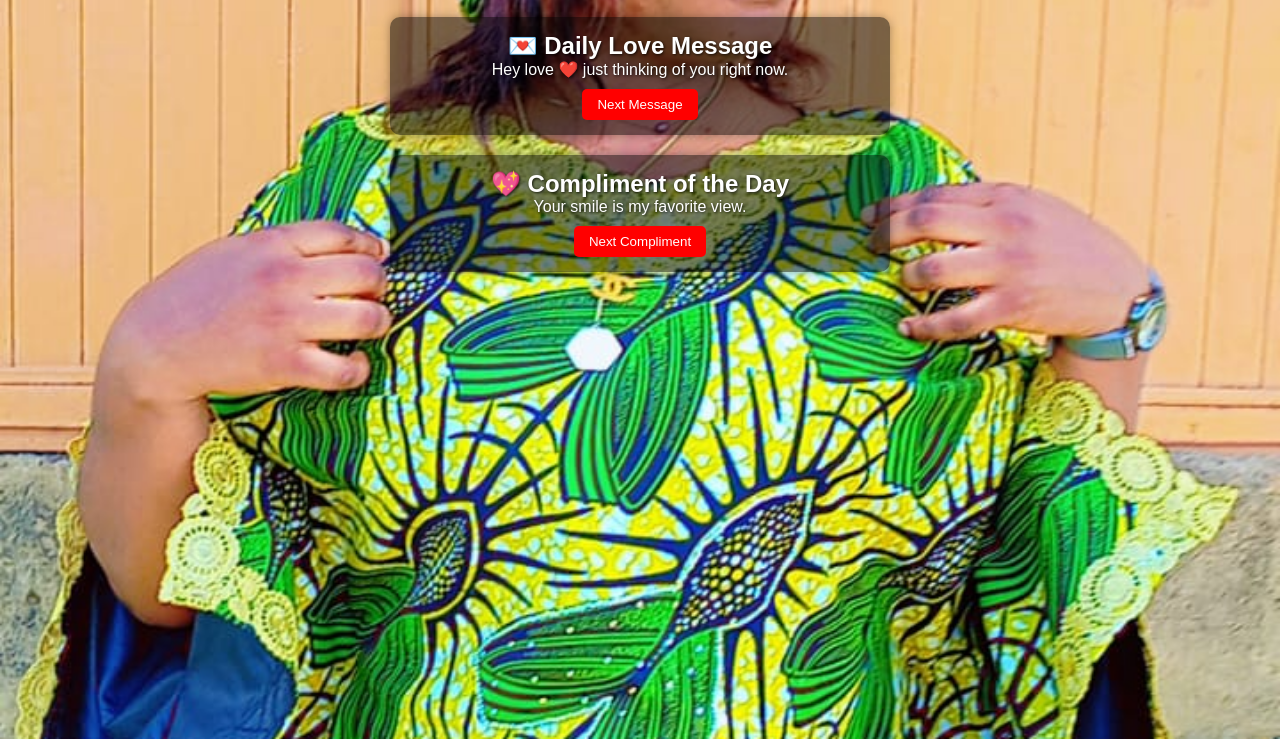
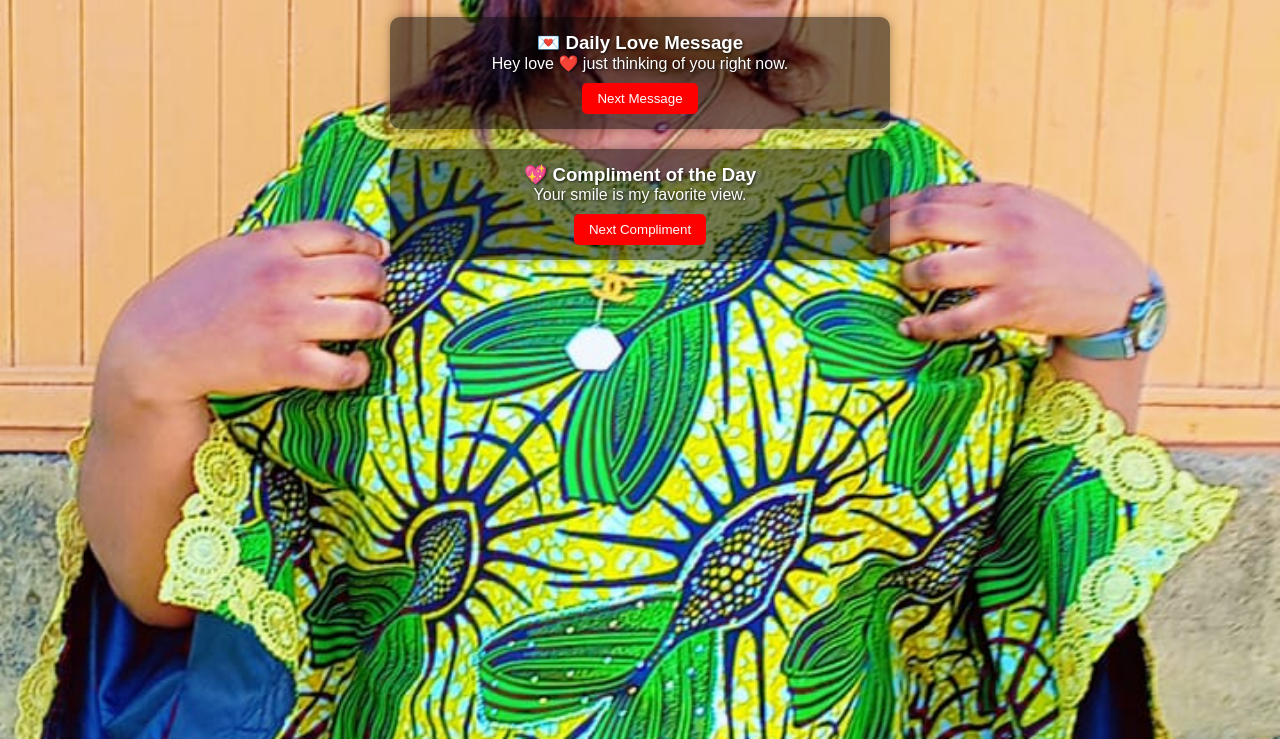
Before and after one commit to Olawale11954/lovesms, a plain HTML site: page index.html in a window 1280 px wide. Shown: the part 61-800 px from the top of the page. Drawn offline with Linux system fonts and the light colour scheme.

Commit message:
Update index.html

```diff
--- a/index.html
+++ b/index.html
@@ -10,13 +10,13 @@
     <h1>💌 For Someone Special 💖</h1>
 
   <div class="section">
-    <h2>💌 Daily Love Message</h2>
+    <h3>💌 Daily Love Message</h3>
     <p id="message" class="fade-in">Loading message...</p>
     <button onclick="nextMessage()">Next Message</button>
   </div>
 
   <div class="section">
-    <h2>💖 Compliment of the Day</h2>
+    <h3>💖 Compliment of the Day</h3>
     <p id="compliment" class="fade-in">Loading compliment...</p>
     <button onclick="nextCompliment()">Next Compliment</button>
   </div>
```
